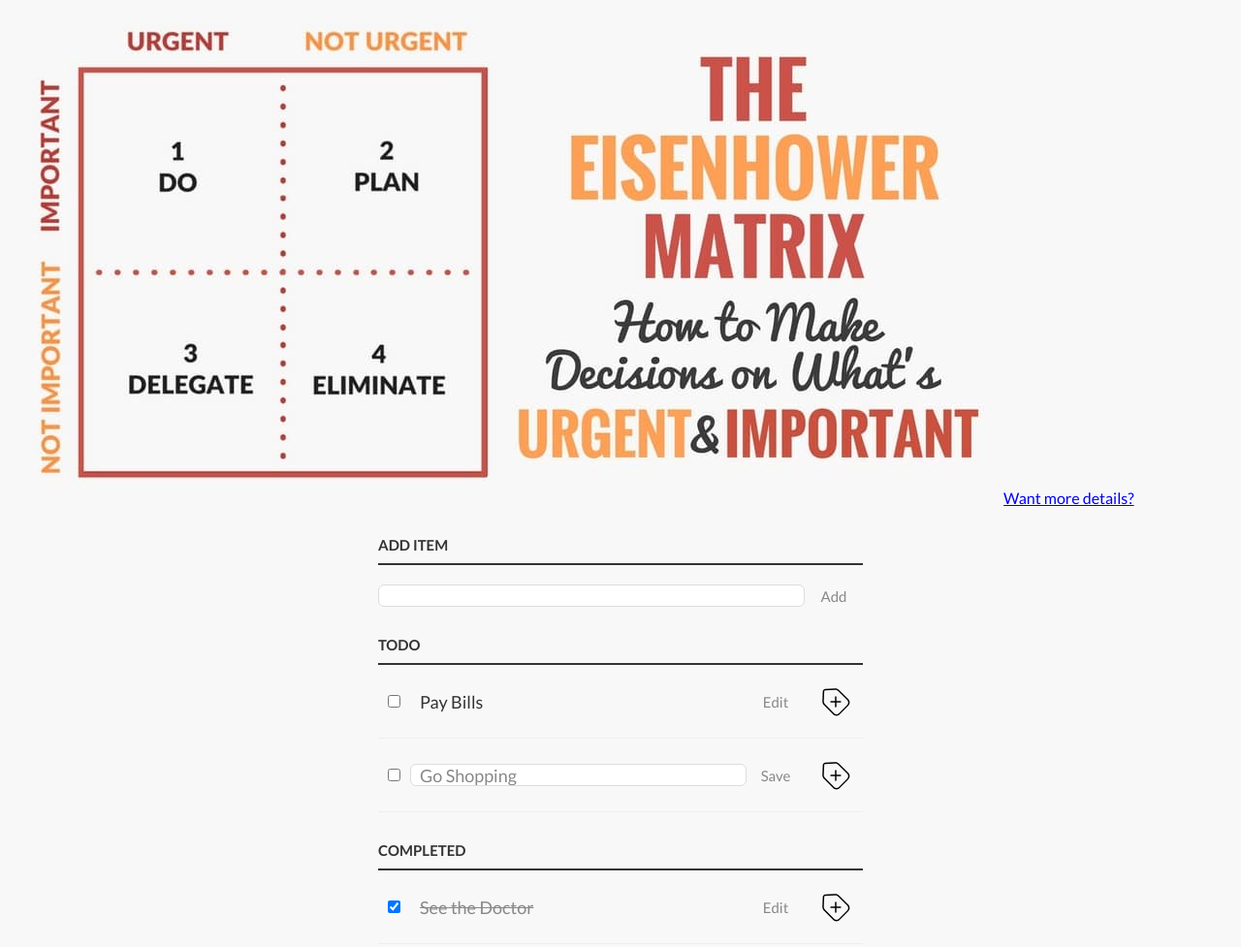
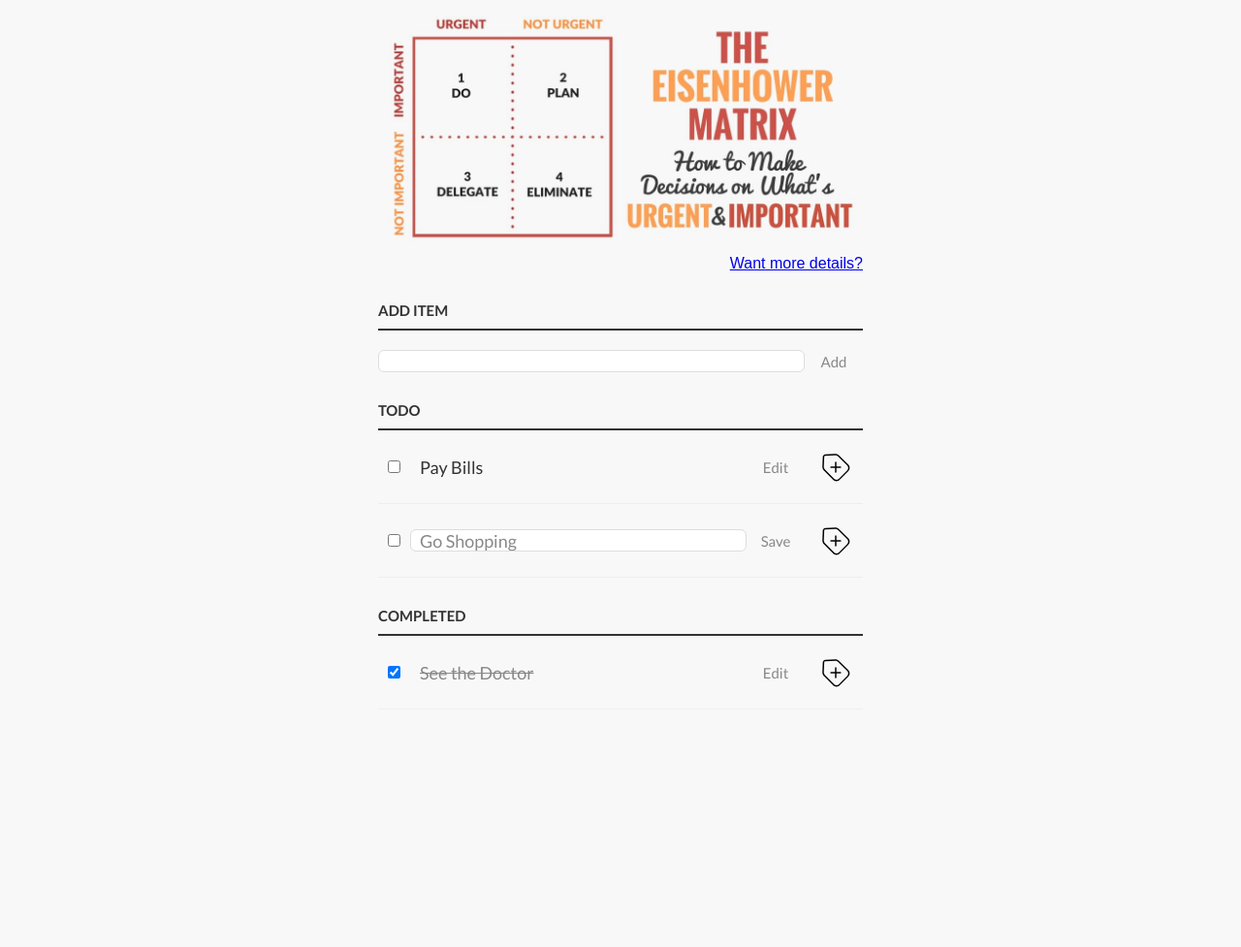
Before and after one commit to kravchuk-st/clean-code-s1e1, a plain HTML site: page index.html in a window 1280 px wide. Shown: the whole page at 97% size. After the commit the page ends 800 px from the top, so only its background shows below. Drawn offline with Linux system fonts and the light colour scheme.

Commit message:
refactor: add separating selectors and properties according to rule 3.8 in html-and-css.md

```diff
--- a/index.html
+++ b/index.html
@@ -6,9 +6,9 @@
   <link rel="stylesheet" href="style.css" media="screen" charset="utf-8">
 </head>
 <body class="body">
-  <div class="div">
-    <img class="div__img" src="./eisenhower-matrix.jpg">
-    <a class="div__link" href="https://goal-life.com/page/method/matrix-eisenhower">Want more details?</a>
+  <div class="header">
+    <img class="header__img" src="./eisenhower-matrix.jpg">
+    <a class="header__link" href="https://goal-life.com/page/method/matrix-eisenhower">Want more details?</a>
   </div>
   <main>
     <div class="new-task container">
```
Also changed, not shown: style.css (+8 -4 lines).
